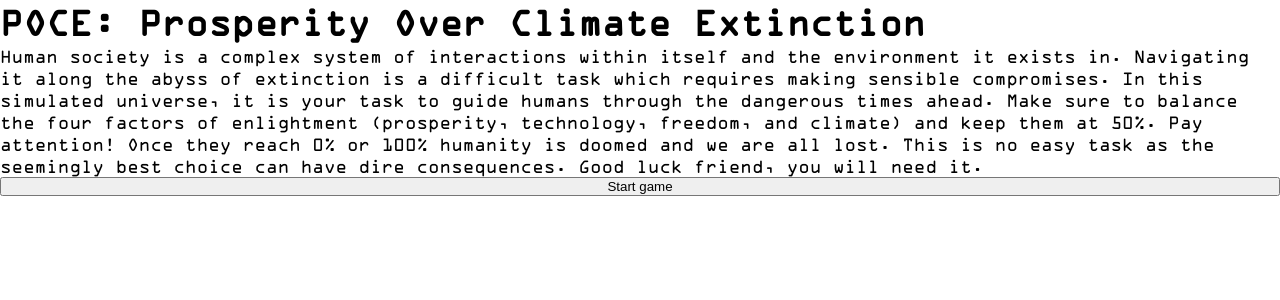
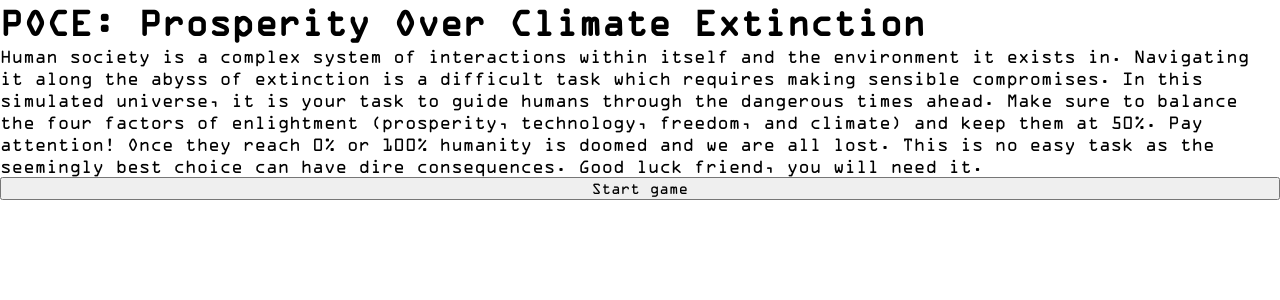
Before and after one commit to Poke-the-Game/P-O-C-E, a Svelte app: page / in a window 1280 px wide. Shown: the top 300 px of the page. Built offline with nearby package versions, Linux system fonts and the light colour scheme.

Commit message:
Use font everywhere...

```diff
--- a/src/app.css
+++ b/src/app.css
@@ -1,6 +1,7 @@
 * {
   margin: 0;
   padding: 0;
+  font-family: inherit;
 }
 
 @font-face {
```
